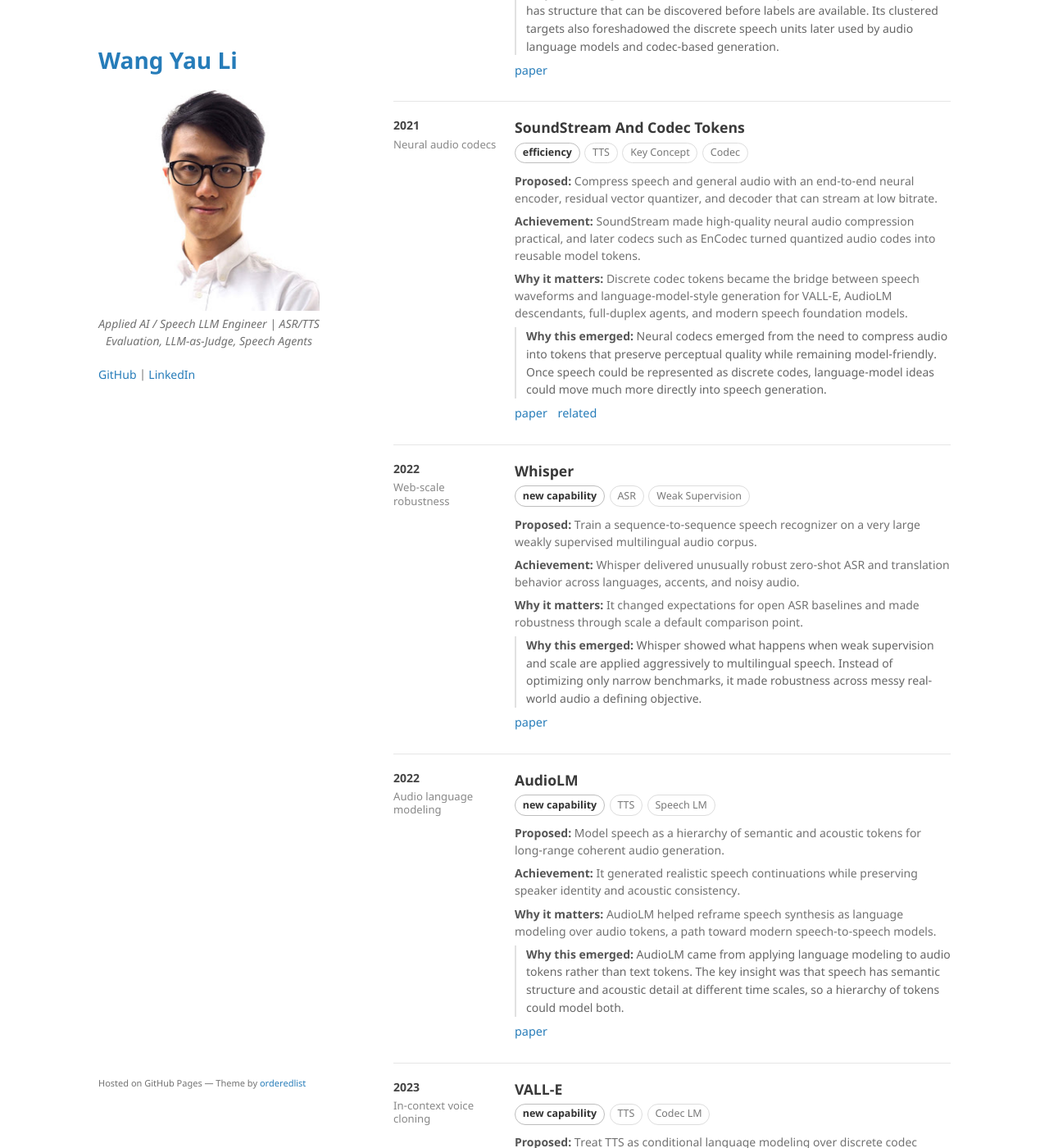
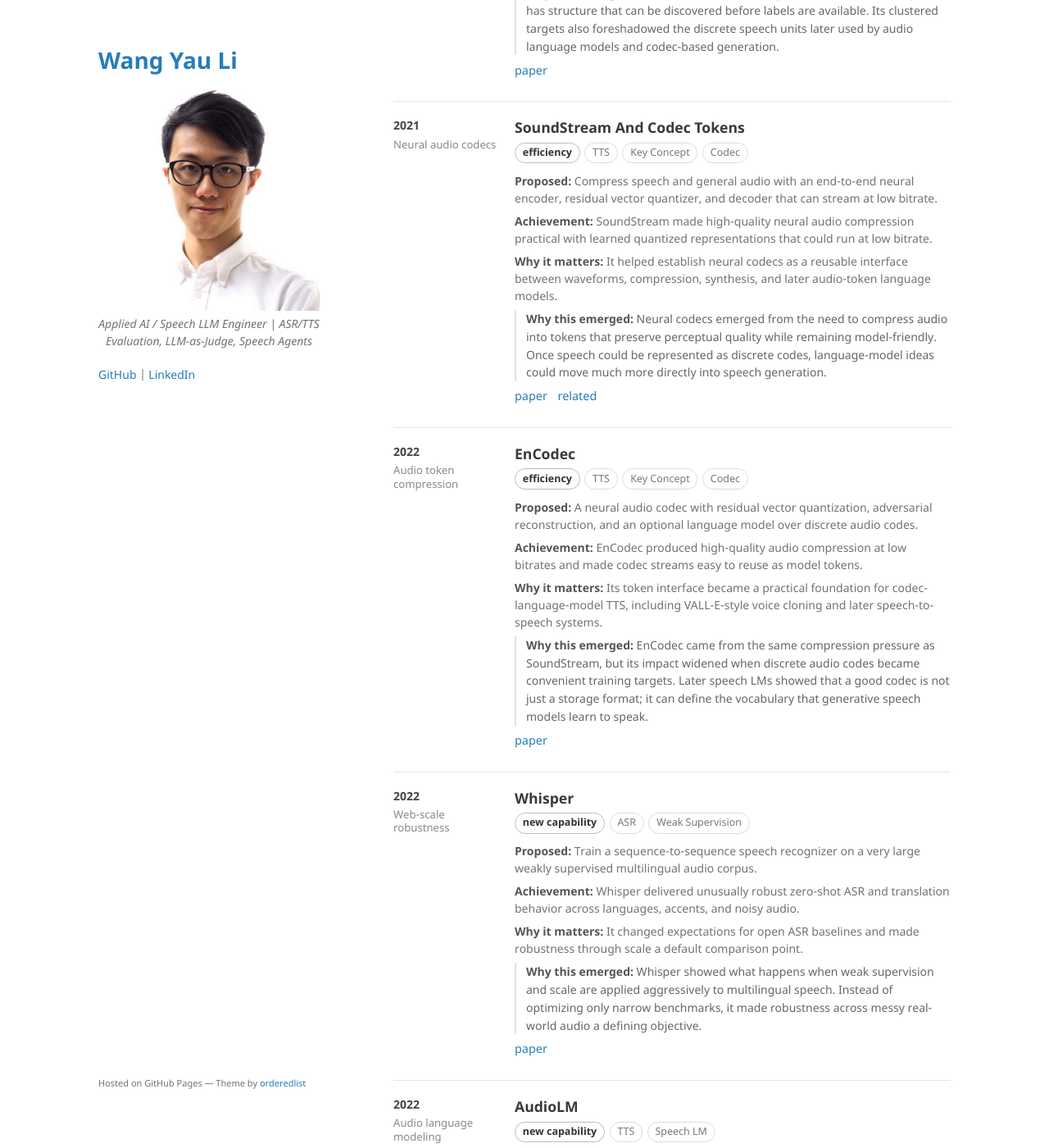
Before and after one commit to kennethli319/kennethli319.github.io, a Jekyll site: the page built from speech-timeline.md, in a window 1280 px wide and 1400 px high, scrolled down 13950 px. Shown: the whole window at 82% size. Built offline with Jekyll 4.4.1, drawn with Linux system fonts in a browser that asks for light colours.

Commit message:
Add EnCodec speech timeline milestone

```diff
--- a/speech-timeline.md
+++ b/speech-timeline.md
@@ -714,10 +714,26 @@ title: Speech Timeline
     <h2>SoundStream And Codec Tokens</h2>
     <div class="speech-meta"><span class="speech-impact">efficiency</span><span class="speech-tag">TTS</span><span class="speech-tag">Key Concept</span><span class="speech-tag">Codec</span></div>
     <p><strong>Proposed:</strong> Compress speech and general audio with an end-to-end neural encoder, residual vector quantizer, and decoder that can stream at low bitrate.</p>
-    <p><strong>Achievement:</strong> SoundStream made high-quality neural audio compression practical, and later codecs such as EnCodec turned quantized audio codes into reusable model tokens.</p>
-    <p><strong>Why it matters:</strong> Discrete codec tokens became the bridge between speech waveforms and language-model-style generation for VALL-E, AudioLM descendants, full-duplex agents, and modern speech foundation models.</p>
+    <p><strong>Achievement:</strong> SoundStream made high-quality neural audio compression practical with learned quantized representations that could run at low bitrate.</p>
+    <p><strong>Why it matters:</strong> It helped establish neural codecs as a reusable interface between waveforms, compression, synthesis, and later audio-token language models.</p>
     <p class="speech-reflection"><strong>Why this emerged:</strong> Neural codecs emerged from the need to compress audio into tokens that preserve perceptual quality while remaining model-friendly. Once speech could be represented as discrete codes, language-model ideas could move much more directly into speech generation.</p>
     <p class="speech-source"><a href="https://arxiv.org/abs/2107.03312">paper</a> <a href="https://arxiv.org/abs/2210.13438">related</a></p>
+  </div>
+</section>
+
+<section class="speech-row">
+  <aside class="speech-year">
+    2022
+    <div class="speech-kicker">Audio token compression</div>
+  </aside>
+  <div class="speech-body">
+    <h2>EnCodec</h2>
+    <div class="speech-meta"><span class="speech-impact">efficiency</span><span class="speech-tag">TTS</span><span class="speech-tag">Key Concept</span><span class="speech-tag">Codec</span></div>
+    <p><strong>Proposed:</strong> A neural audio codec with residual vector quantization, adversarial reconstruction, and an optional language model over discrete audio codes.</p>
+    <p><strong>Achievement:</strong> EnCodec produced high-quality audio compression at low bitrates and made codec streams easy to reuse as model tokens.</p>
+    <p><strong>Why it matters:</strong> Its token interface became a practical foundation for codec-language-model TTS, including VALL-E-style voice cloning and later speech-to-speech systems.</p>
+    <p class="speech-reflection"><strong>Why this emerged:</strong> EnCodec came from the same compression pressure as SoundStream, but its impact widened when discrete audio codes became convenient training targets. Later speech LMs showed that a good codec is not just a storage format; it can define the vocabulary that generative speech models learn to speak.</p>
+    <p class="speech-source"><a href="https://arxiv.org/abs/2210.13438">paper</a></p>
   </div>
 </section>
 
```
